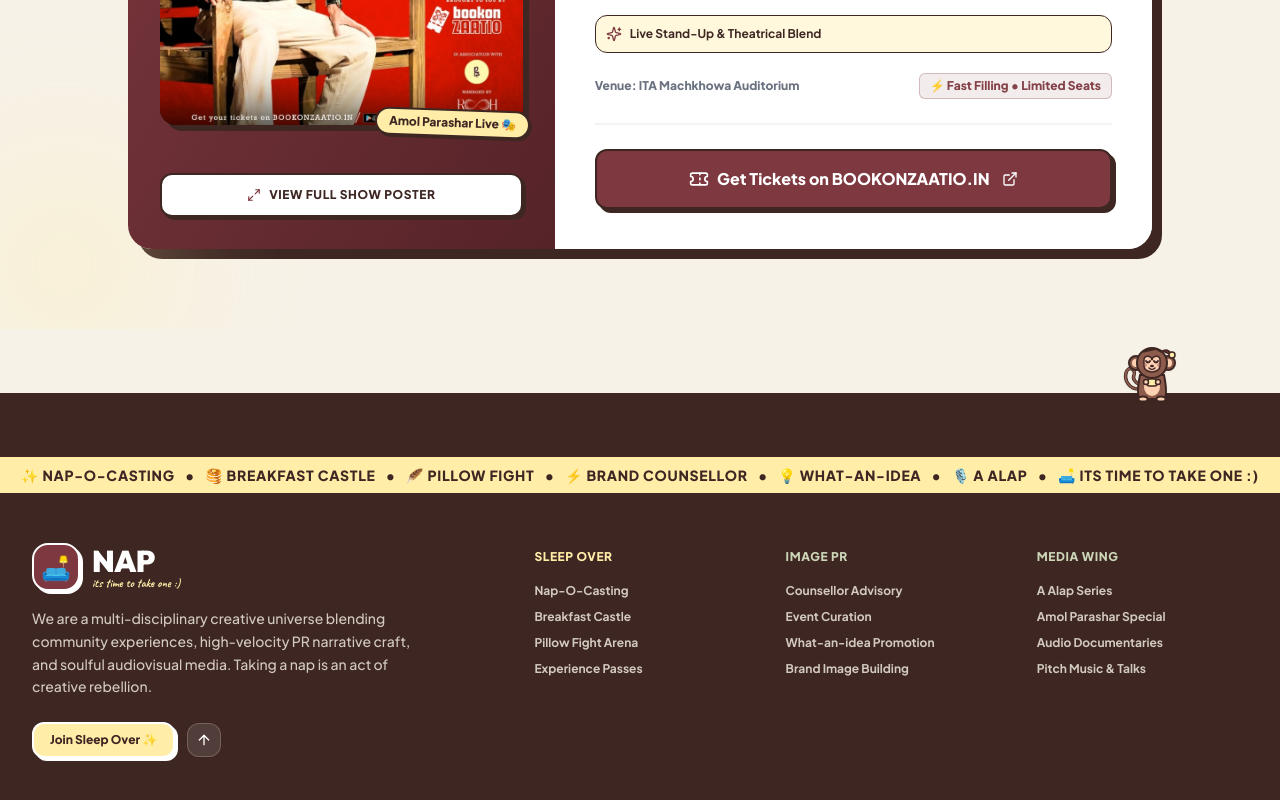
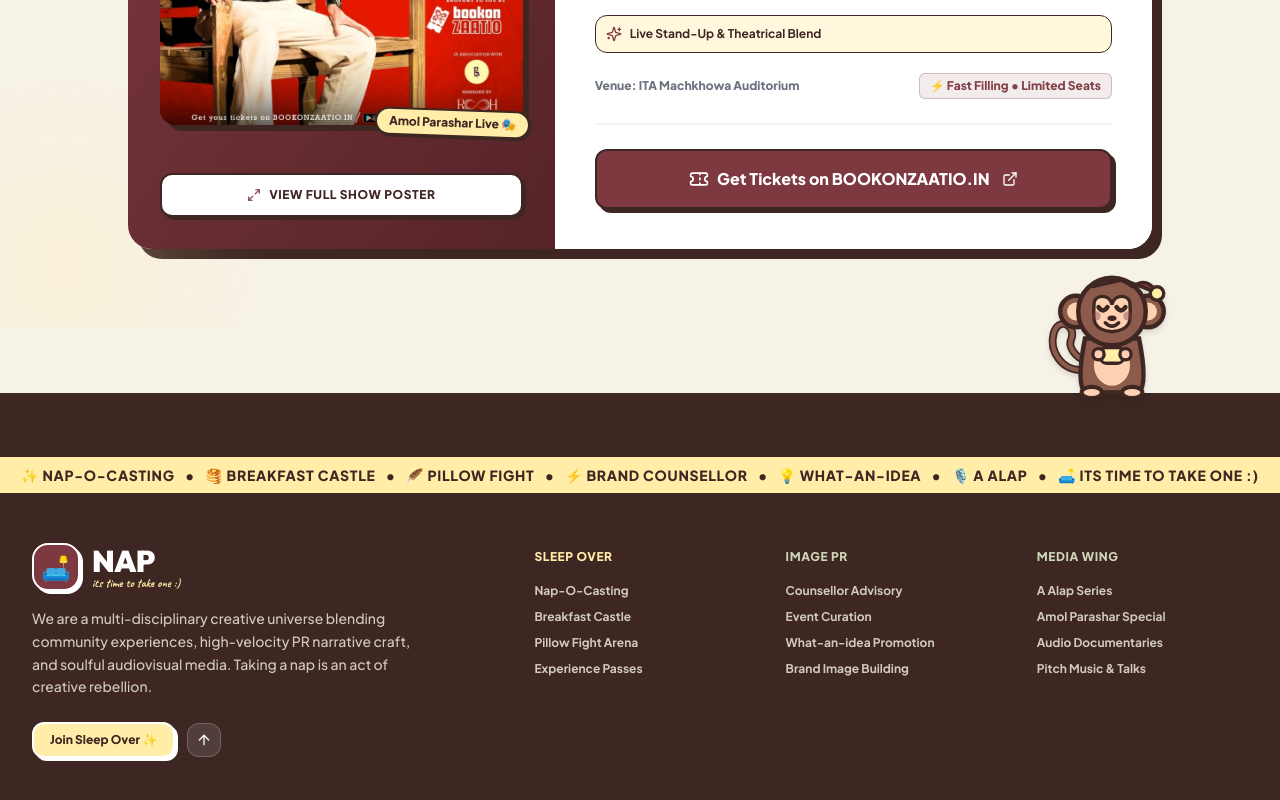
Before and after one commit to chintuniek-source/NAP, a React (Vite) app: page / in a window 1280 px wide. Shown: the part 2955-3755 px from the top of the page. Built offline with nearby package versions, Linux system fonts and the light colour scheme.

Commit message:
Enlarge monkey sitting above footer border

```diff
--- a/src/components/Footer.jsx
+++ b/src/components/Footer.jsx
@@ -11,15 +11,15 @@
     <footer className="bg-[#3E2723] text-[#F7F2E7] border-t-3 border-[#3E2723] pt-16 pb-14 relative">
 
       {/* Monkey sitting on top of the footer border */}
-      <div className="absolute -top-12 sm:-top-14 right-8 sm:right-24 z-30 group cursor-pointer select-none">
+      <div className="absolute bottom-full mb-[-4px] right-8 sm:right-24 z-30 group cursor-pointer select-none">
         {/* Tooltip bubble on hover */}
-        <div className="absolute -top-9 left-1/2 -translate-x-1/2 opacity-0 group-hover:opacity-100 transition-all duration-200 pointer-events-none whitespace-nowrap bg-[#FFEDA8] text-[#3E2723] text-[11px] font-black px-2.5 py-1 rounded-lg border-2 border-[#3E2723] shadow-[2px_2px_0px_#3E2723]">
+        <div className="absolute -top-10 left-1/2 -translate-x-1/2 opacity-0 group-hover:opacity-100 transition-all duration-200 pointer-events-none whitespace-nowrap bg-[#FFEDA8] text-[#3E2723] text-xs font-black px-3 py-1.5 rounded-xl border-2 border-[#3E2723] shadow-[3px_3px_0px_#3E2723]">
           Taking a nap... 💤
-          <div className="absolute -bottom-1.5 left-1/2 -translate-x-1/2 w-2 h-2 bg-[#FFEDA8] border-r-2 border-b-2 border-[#3E2723] rotate-45"></div>
+          <div className="absolute -bottom-1.5 left-1/2 -translate-x-1/2 w-2.5 h-2.5 bg-[#FFEDA8] border-r-2 border-b-2 border-[#3E2723] rotate-45"></div>
         </div>
 
         <svg
-          className="w-13 h-13 sm:w-16 sm:h-16 transform transition-transform duration-200 group-hover:scale-110 group-hover:-translate-y-1 drop-shadow-sm"
+          className="w-24 h-24 sm:w-32 sm:h-32 md:w-36 md:h-36 transform transition-transform duration-200 group-hover:scale-105 group-hover:-translate-y-2 drop-shadow-md"
           viewBox="0 0 64 64"
           fill="none"
           xmlns="http://www.w3.org/2000/svg"
```
